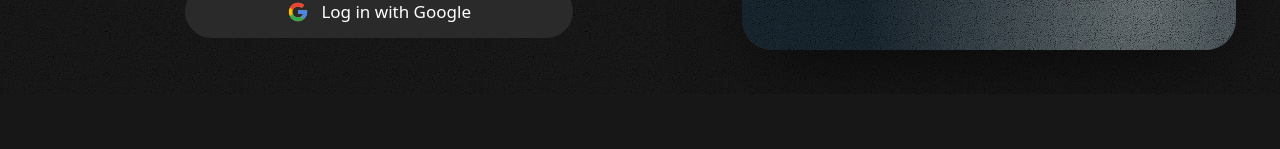
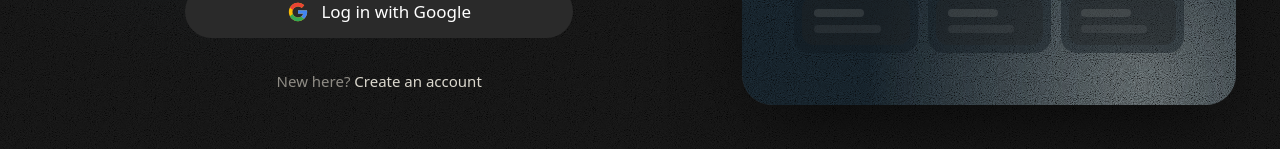
Before and after one commit to JoshuaKirabo/SleekBoard_Client, a React (Vite) app: page /login in a window 1280 px wide. Shown: the part 738-887 px from the top of the page. Before the commit the page ends 832 px from the top, so only its background shows below. Built offline with nearby package versions, Linux system fonts and the light colour scheme; no server answers; a web font is replaced by a local one.

Commit message:
feat(ui): Added "New here? Create an account" under the Google button on the login screen.

```diff
--- /dev/null
+++ b/src/components/login/CreateAccountLink.jsx
@@ -0,0 +1,14 @@
+import { Link } from "react-router-dom";
+
+const linkClass = "rounded-sm font-medium text-cream transition-colors duration-150 ease-out hover:text-ink focus-visible:outline-2 focus-visible:outline-offset-2 focus-visible:outline-cream";
+
+// The quiet line under the ways in for someone without an account yet. /signup has nothing behind it so far.
+export default function CreateAccountLink()
+  {
+    return (
+      <p className="mt-8 w-full max-w-[388px] text-center text-[15px] text-ink-3">
+        New here?{" "}
+        <Link to="/signup" className={linkClass}>Create an account</Link>
+      </p>
+    );
+  }
--- a/src/pages/Login.jsx
+++ b/src/pages/Login.jsx
@@ -1,5 +1,6 @@
 import mark from "../assets/brand/mark-white.svg";
 import LoginForm from "../components/login/LoginForm.jsx";
+import CreateAccountLink from "../components/login/CreateAccountLink.jsx";
 import SignInProblem from "../components/login/SignInProblem.jsx";
 import FeaturePanel from "../components/login/FeaturePanel.jsx";
 
@@ -16,6 +17,7 @@ export default function Login()
           <img src={mark} alt="" className="h-[22px] w-auto self-start" />
           <div className="mx-auto mb-auto w-full max-w-[388px] pt-14 lg:pt-0 lg:mt-[clamp(40px,10.5vh,140px)]">
             <LoginForm />
+            <CreateAccountLink />
             <SignInProblem />
           </div>
         </main>
```
